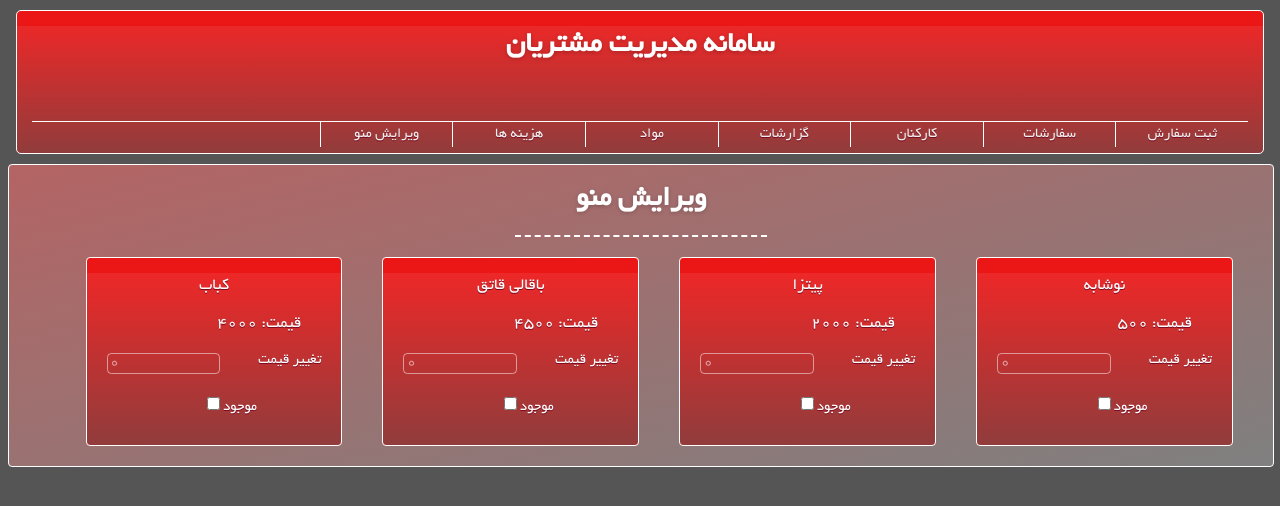
After one commit to Parhamic/RestaurantRep, a Django app: page /editmenu/ in a window 1280 px wide. The commit adds this page. Shown: the top 506 px of the page. Run offline with Django 3.2, Linux system fonts and the light colour scheme; a user stored in the database is signed in; data comes from the database, SQL or seed files in the repository; both versions use the stored data as it was after the commit.

Commit message:
editmenu added

```diff
--- a/Restaurant/urls.py
+++ b/Restaurant/urls.py
@@ -27,5 +27,6 @@ urlpatterns = [
     path('order_change/', views.order_change_view, name='order_state_change'),
     path('orderlist/', views.orderlist_view, name='orderlist'),
     path('activities/', views.activities_view, name='activities'),
+    path('editmenu/', views.editmenu_view, name='editmenu'),
     path('activity/<int:id>', views.activity_view, name='activity'),
 ]
--- a/app/static/css/base_style.css
+++ b/app/static/css/base_style.css
@@ -138,7 +138,6 @@ a:hover{
   color:red;
 }
 .menu{
-  /*text-shadow: 0 10px 4px rgba(0,0,0,0.8);*/
   width: 100%;
   border-top: 1px solid white;
   margin : 60px auto 0 auto;
@@ -151,7 +150,6 @@ a:hover{
   border:1px solid #ffffff;
   width: 15%;
   font-size:15px;
-  padding:6px 15px;
   text-decoration:none;
   text-shadow:0px 1px 0px #7a0c22;
   /**/
@@ -490,3 +488,26 @@ border: 1px solid green;
   font-weight: bold;
   font-size: 16px;
 }
+/* menuedit */
+#menuedit .itemPrice,.itemName,input{
+  font-size: 17px;
+}
+#menuedit .priceinput{
+  float: left;
+  width: 50%;
+}
+#menuedit .changeprice{
+  margin: 20px auto 20px auto;
+}
+#menuedit p{
+  float: right;
+  width: 40%;
+}
+#menuedit .exist{
+  margin: 20px auto 20px auto;
+  width: 40%;
+}
+#menuedit .itemName{
+    width: 65%;
+    text-align: center;
+}
--- a/app/templates/base.html
+++ b/app/templates/base.html
@@ -63,6 +63,13 @@
           </a>
         </div>
           {% endif %}
+          {% if perms.app.can_add_payments %}
+          <div class="menu_item">
+          <a href="{% url 'editmenu' %}">
+            ویرایش منو
+          </a>
+        </div>
+          {% endif %}
           <div class="clear"></div>
         </div>
       </div>
--- /dev/null
+++ b/app/templates/editmenu.html
@@ -0,0 +1,27 @@
+{% extends 'base.html' %}
+{% block content %}
+<p class="page-title">ویرایش منو</p>
+<div id="menuedit">
+  {% for item in items %}
+    <div class="item" style="item">
+      <div class="itemName">{{ item.name }}</div>
+      <form name="form2" action="">
+      <label class="itemPrice" for="price">قیمت: {{ item.price }}</label>
+      <div class="clear"></div>
+      <div class="changeprice">
+
+      </div>
+      <input class="priceinput" type="number" name="price" min="0" value="0" oninput="">
+      <p>تغییر قیمت</p>
+      <div class="clear"></div>
+        <div class="exist">
+        <input type="checkbox" value="Car">موجود
+        </div>
+      <div class="clear"></div>
+      </form>
+    </div>
+  {% endfor %}
+</div>
+
+<div class="clear"></div>
+{% endblock %}
--- a/app/views.py
+++ b/app/views.py
@@ -73,7 +73,10 @@ def activity_view(request, id):
 	activity = Activity.objects.get(id=id)
 	return render(request, 'activity.html',{'activity': activity})
 
-
+@login_required
+def editmenu_view(request):
+	items = Item.objects.all()
+	return render(request, 'editmenu.html', {'items':items})
 
 @login_required
 def order_change_view(request):
```
Also changed, not shown: db.sqlite3.
